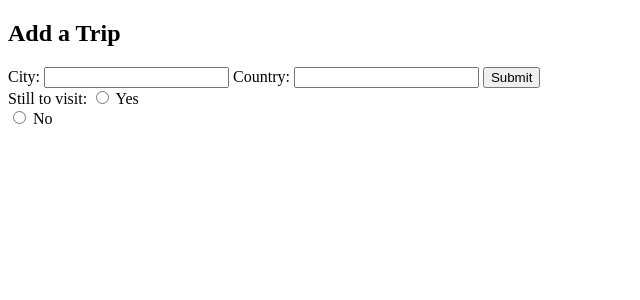
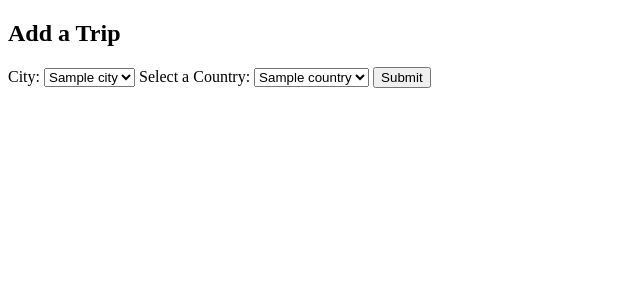
Before and after one commit to alan-hogarth/Travel_Mapper, a Flask app: page /trips/new in a window 1280 px wide. Shown: the part 106-406 px from the top of the page, without its empty margins (0-640 px from the left). Run offline with Flask 2, Linux system fonts and the light colour scheme; a database or web service that is not in the repository returns one stand-in record (values such as "Sample title"); some libraries are stand-ins or nearby versions.

Commit message:
revisions to trip form

```diff
--- a/controllers/city_controller.py
+++ b/controllers/city_controller.py
@@ -9,7 +9,7 @@ cities_blueprint = Blueprint("cities", __name__)
 @cities_blueprint.route("/cities")
 def cities():
     cities = city_repository.select_all()
-    return render_template("cities/index.html", cities = cities)
+    return render_template("cities/index.html", cities=cities)
 
 # select cities by id
 @cities_blueprint.route("/cities/<id>")
--- a/controllers/visit_controller.py
+++ b/controllers/visit_controller.py
@@ -19,9 +19,10 @@ def trips():
 
 @trips_blueprint.route("/trips/new", methods=['GET'])
 def new_trip():
-    city = city_repository.select_all()
-    country = country_repository.select_all()
-    return render_template("trips/new.html", city = city, country = country)
+    cities = city_repository.select_all()
+    countries = country_repository.select_all()
+    return render_template("trips/new.html", cities = cities, countries = countries)
+
 
 # @trips_blueprint.route("/trips", methods=['POST'])
 # def create_trip():
--- a/templates/trips/new.html
+++ b/templates/trips/new.html
@@ -4,13 +4,51 @@
 
 <h1>Add a Trip</h1>
 
+    <form action="/trips" method="post">
+    <label for="city">City:</label>
+      <select name="city" id="city">
+        {% for city in cities %}
+        <option value="{{ city.id }}">{{ city.name }}</option>
+        {% endfor %}
+      </select>
+
+    <label for="country">Select a Country:</label>
+      <select name="country" id="country">
+        {% for country in countries %}
+        <option value="{{ country.id }}">{{ country.name }}</option>
+        {% endfor %}
+      </select>
+      <input type="submit">
+
+      <!-- if statement? -->
+      <!-- <div>
+        <label for="to_visit">Still to visit:</label>
+        <input type="radio" name="to_visit" id="to_visit" value="yes">
+        <label for="yes">Yes</label><br>
+        <input type="radio" name="to_visit" id="to_visit" value="no">
+        <label for="no">No</label>
+        <input type="submit">
+
+      </div> -->
+
+    </form>
+
+
+{% endblock %}
+
+<!--
 <form action="/trips" method="POST">
     <div>
+        {% for city in cities %}
         <label for="city">City:</label>
-            <input type="text" id="city" name="city">
+        <input type="text" id="city" name="city" value="{{ city.id }}">
+        {% endfor %}
+
+        {% for country in countries %}
         <label for="country">Country:</label>
-            <input type="text" id="country" name="country">
+        <input type="text" id="country" name="country" value="{{ country.id }}">
         <input type="submit">
+        {% endfor %}
     </div>
     <div>
         <label for="to_visit">Still to visit:</label>
@@ -20,7 +58,4 @@
         <label for="no">No</label>
 
     </div>
-    </form>
-
-
-{% endblock %}
+</form>  -->
```
Lines whose indentation alone changed are shown as unchanged.
